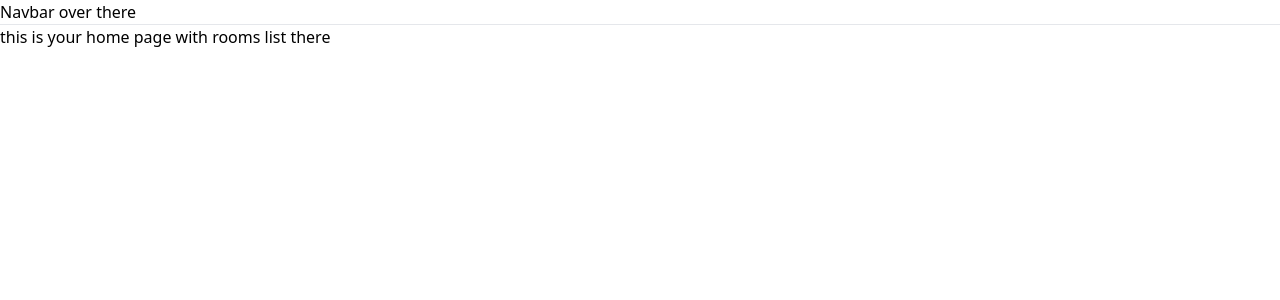
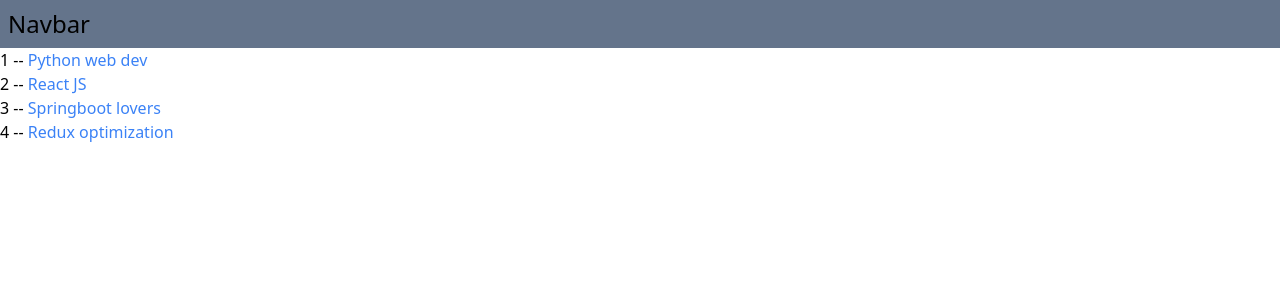
Before and after one commit to Cassiopea2103/studybud, a Django app: page / in a window 1280 px wide. Shown: the top 300 px of the page. Run offline with Django 5.2, Linux system fonts and the light colour scheme; some libraries are stand-ins or nearby versions.

Commit message:
Basic homepage and room single page done

```diff
--- a/base/templates/base/home.html
+++ b/base/templates/base/home.html
@@ -2,5 +2,15 @@
 
 
 {% block body %}
-    <h1 class="">this is your home  page with rooms list there </h1>
+    <div>
+
+        {% for room in rooms %}
+            <div>
+                <h5>
+                    {{ room.id }} -- <a class="text-blue-500" href="{% url 'room' room.id %}"> {{ room.name }} </a>
+                </h5>
+            </div>
+        {% endfor %}
+
+    </div>
 {% endblock body %}
--- a/base/urls.py
+++ b/base/urls.py
@@ -4,5 +4,6 @@
 
 urlpatterns = [
     path ( "" , views.home , name = "home" ) ,
+    path ( "room/<str:room_id>", views.room , name = "room" ) ,
 
 ]
--- a/base/views.py
+++ b/base/views.py
@@ -1,6 +1,28 @@
 from django.shortcuts import render
 from django.http import request
 
+# rooms data :
+rooms = [
+    {"id" : 1 , "name" : "Python web dev" } ,
+    {"id" : 2 , "name" : "React JS " } ,
+    {"id" : 3 , "name" : "Springboot lovers" } ,
+    {"id" : 4 , "name" : "Redux optimization" } ,
+]
+
 # Home page :
 def home ( request ) :
-    return render ( request , "base/home.html" )
+
+    context = { "rooms" : rooms }
+    return render ( request , "base/home.html" , context )
+
+# Single room page :
+def room ( request , room_id ) :
+    room = None
+
+    for room_item in rooms :
+        if room_item["id"] == int (room_id )  :
+            room = room_item
+
+    context = { "room" : room }
+
+    return render ( request , "base/room.html" , context  )
--- a/templates/navbar.html
+++ b/templates/navbar.html
@@ -1,3 +1,3 @@
-<h1>Navbar over there</h1>
-
-<hr>
+<nav class="w-full bg-slate-500 p-2 text-2xl">
+    Navbar
+</nav>
--- a/theme/static/css/dist/styles.css
+++ b/theme/static/css/dist/styles.css
@@ -856,6 +856,14 @@
   height: 100vh;
 }
 
+.min-h-40 {
+  min-height: 10rem;
+}
+
+.w-full {
+  width: 100%;
+}
+
 .border-collapse {
   border-collapse: collapse;
 }
@@ -885,6 +893,15 @@
   background-color: rgb(249 250 251 / var(--tw-bg-opacity));
 }
 
+.bg-slate-500 {
+  --tw-bg-opacity: 1;
+  background-color: rgb(100 116 139 / var(--tw-bg-opacity));
+}
+
+.p-2 {
+  padding: 0.5rem;
+}
+
 .font-serif {
   font-family: ui-serif, Georgia, Cambria, "Times New Roman", Times, serif;
 }
@@ -904,6 +921,16 @@
   line-height: 1;
 }
 
+.text-xl {
+  font-size: 1.25rem;
+  line-height: 1.75rem;
+}
+
+.text-2xl {
+  font-size: 1.5rem;
+  line-height: 2rem;
+}
+
 .leading-normal {
   line-height: 1.5;
 }
@@ -917,6 +944,11 @@
   color: rgb(251 146 60 / var(--tw-text-opacity));
 }
 
+.text-blue-500 {
+  --tw-text-opacity: 1;
+  color: rgb(59 130 246 / var(--tw-text-opacity));
+}
+
 .filter {
   filter: var(--tw-blur) var(--tw-brightness) var(--tw-contrast) var(--tw-grayscale) var(--tw-hue-rotate) var(--tw-invert) var(--tw-saturate) var(--tw-sepia) var(--tw-drop-shadow);
 }
```
Also changed, not shown: base/templates/base/room.html (+10 -0 lines).
